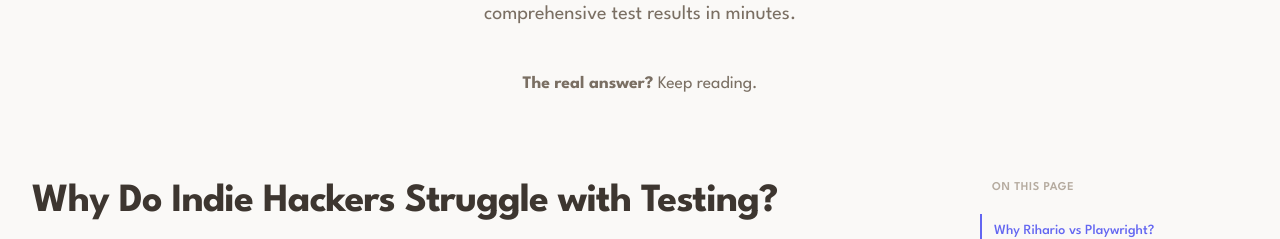
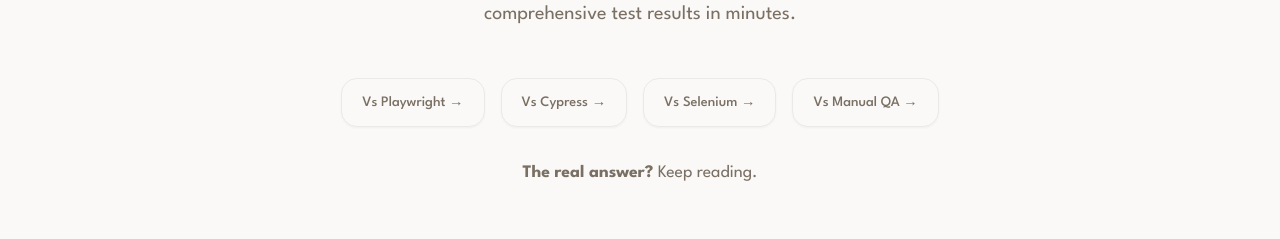
Before and after one commit to Richardson2512/testlattice, a Next.js app: page /why-rihario in a window 1280 px wide. Shown: the part 393-632 px from the top of the page. Built offline with nearby package versions, Linux system fonts and the light colour scheme; no server answers.

Commit message:
fix(seo): Execute AI Visibility Audit recommendations (Robots, Hero Definition, Comparisons)

```diff
--- a/app/robots.ts
+++ b/app/robots.ts
@@ -7,6 +7,10 @@
             allow: '/',
             disallow: ['/dashboard/', '/api/'],
         },
-        sitemap: 'https://rihario.com/sitemap.xml',
+        {
+        userAgent: ['Google-Extended', 'GPTBot', 'CCBot'],
+            allow: '/',
+        },
+    sitemap: 'https://rihario.com/sitemap.xml',
     }
 }
--- a/app/why-rihario/page.tsx
+++ b/app/why-rihario/page.tsx
@@ -133,7 +133,34 @@
                     <p style={{ fontSize: '1.25rem', color: theme.text.secondary, margin: '0 auto 2.5rem', lineHeight: 1.6 }}>
                         <strong style={{ color: theme.text.primary }}>Simple answer:</strong> Rihario is the only AI testing platform built specifically for indie hackers, solo developers, and bootstrapped founders. No code. No setup nightmares. Just paste your URL and get comprehensive test results in minutes.
                     </p>
-                    <div style={{ fontSize: '1.1rem', color: theme.text.secondary }}>
+
+                    {/* Comparison Quick Links */}
+                    <div style={{ display: 'flex', gap: '1rem', justifyContent: 'center', flexWrap: 'wrap', marginTop: '3rem' }}>
+                        {[
+                            { label: 'Vs Playwright', href: '/compare/playwright' },
+                            { label: 'Vs Cypress', href: '/compare/cypress' },
+                            { label: 'Vs Selenium', href: '/compare/selenium' },
+                            { label: 'Vs Manual QA', href: '/compare/manual-qa' },
+                        ].map(link => (
+                            <Link
+                                key={link.href}
+                                href={link.href}
+                                className="glass-card"
+                                style={{
+                                    padding: '0.75rem 1.25rem',
+                                    textDecoration: 'none',
+                                    color: theme.text.secondary,
+                                    fontSize: '0.9rem',
+                                    fontWeight: 500,
+                                    background: 'var(--bg-tertiary)'
+                                }}
+                            >
+                                {link.label} →
+                            </Link>
+                        ))}
+                    </div>
+
+                    <div style={{ fontSize: '1.1rem', color: theme.text.secondary, marginTop: '2rem' }}>
                         <strong>The real answer?</strong> Keep reading.
                     </div>
                 </div>
```
Also changed, not shown: app/page.tsx (+8 -3 lines).
